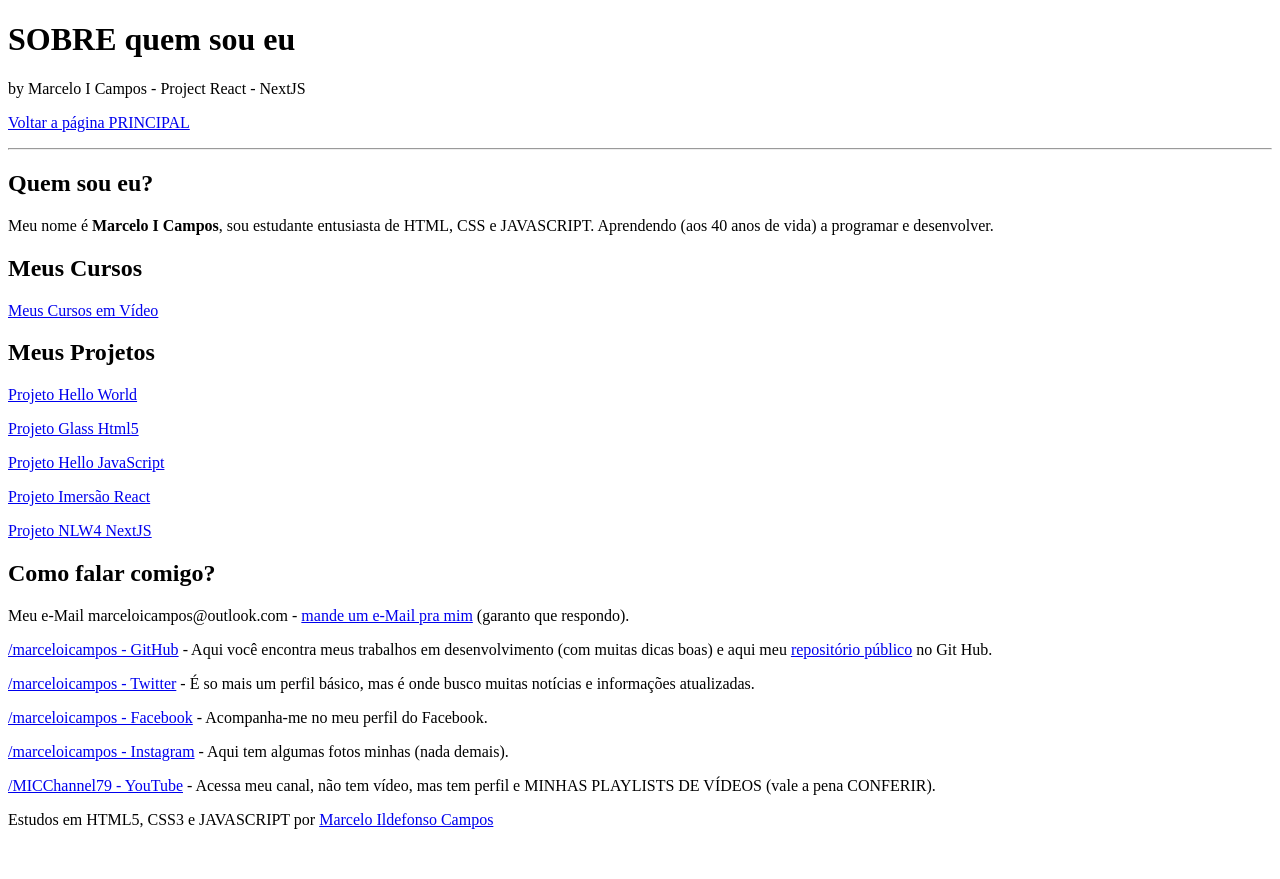
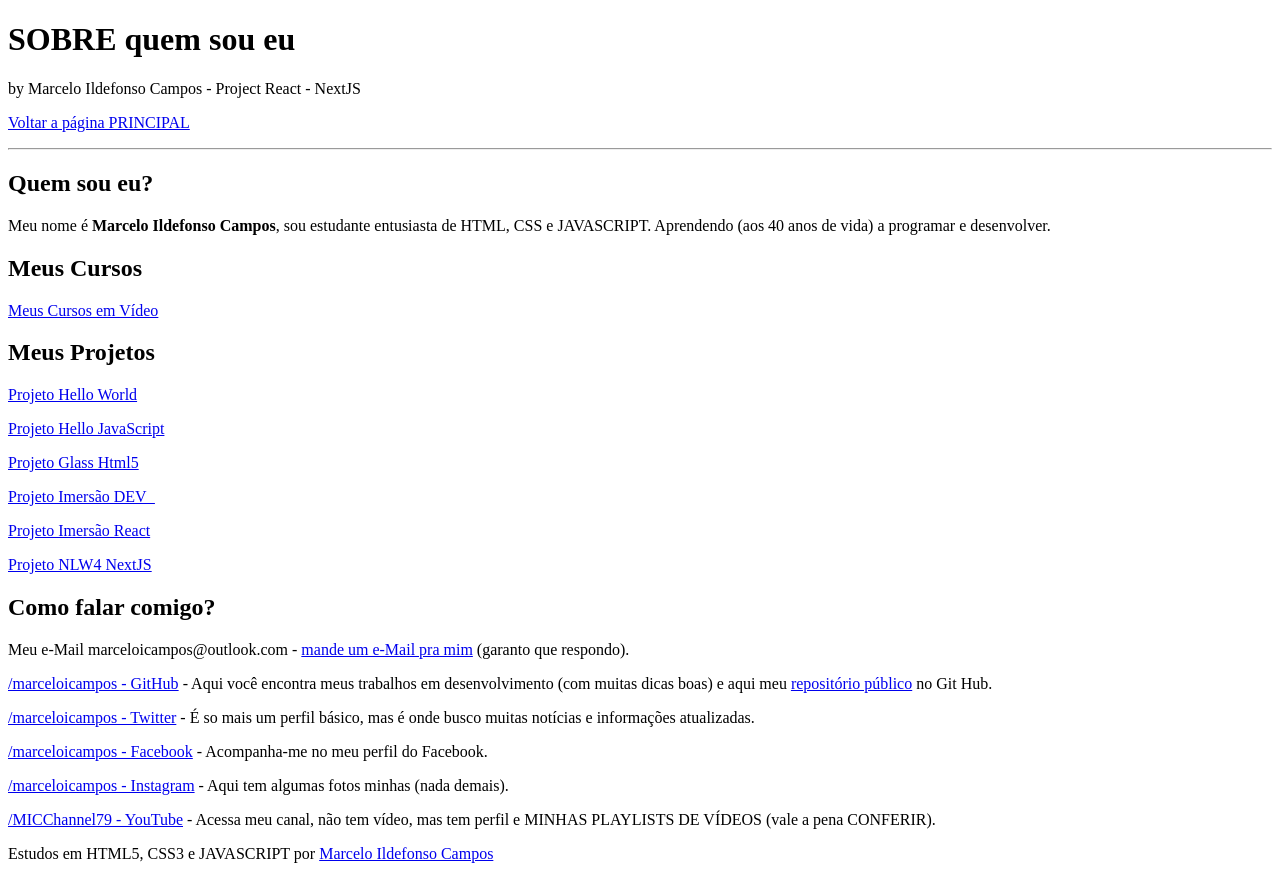
Before and after one commit to marceloicampos/desafio-react-nextjs, a Next.js app: page /about in a window 1280 px wide. Before the commit the page ends 845 px from the top, so only its background shows below. Built offline with nearby package versions, Linux system fonts and the light colour scheme.

Commit message:
Update about.js

```diff
--- a/pages/about.js
+++ b/pages/about.js
@@ -4,7 +4,7 @@ function About() {
     return (
         <div>
             <h1>SOBRE quem sou eu</h1>
-            <p>by Marcelo I Campos - Project React - NextJS</p>
+            <p>by Marcelo Ildefonso Campos - Project React - NextJS</p>
             <p>
             <Link href="/">
                 <a>Voltar a página PRINCIPAL</a>
@@ -12,13 +12,14 @@ function About() {
             </p>
             <hr />
             <h2>Quem sou eu?</h2>
-            <p>Meu nome é <strong>Marcelo I Campos</strong>, sou estudante entusiasta de HTML, CSS e JAVASCRIPT. Aprendendo (aos 40 anos de vida) a programar e desenvolver.</p>
+            <p>Meu nome é <strong>Marcelo Ildefonso Campos</strong>, sou estudante entusiasta de HTML, CSS e JAVASCRIPT. Aprendendo (aos 40 anos de vida) a programar e desenvolver.</p>
             <h2>Meus Cursos</h2>
-            <p><a href="https://www.cursoemvideo.com/hall-da-fama/marcelo-campos/" target="_blank">Meus Cursos em Vídeo</a></p>
+            <p><a href="https://www.cursoemvideo.com/blog/hall-da-fama/marcelo-campos/" target="_blank">Meus Cursos em Vídeo</a></p>
             <h2>Meus Projetos</h2>
             <p><a href="https://marceloicampos.github.io/site-hello-world/" target="_blank">Projeto Hello World</a></p>
+            <p><a href="https://marceloicampos.github.io/site-hello-javascript/" target="_blank">Projeto Hello JavaScript</a></p>
             <p><a href="https://marceloicampos.github.io/site-glass-html5/" target="_blank">Projeto Glass Html5</a></p>
-            <p><a href="https://marceloicampos.github.io/site-hello-javascript/" target="_blank">Projeto Hello JavaScript</a></p>
+            <p><a href="https://marceloicampos.github.io/alura-imersaodev03/" target="_blank">Projeto Imersão DEV_</a></p>
             <p><a href="https://imersao-react-quiz-html-css-git-main.marceloicampos.vercel.app/" target="_blank">Projeto Imersão React</a></p>
             <p><a href="https://miy-nlw-04-nextjs-git-main-marceloicampos.vercel.app/" target="_blank">Projeto NLW4 NextJS</a></p>
             <h2>Como falar comigo?</h2>
```
